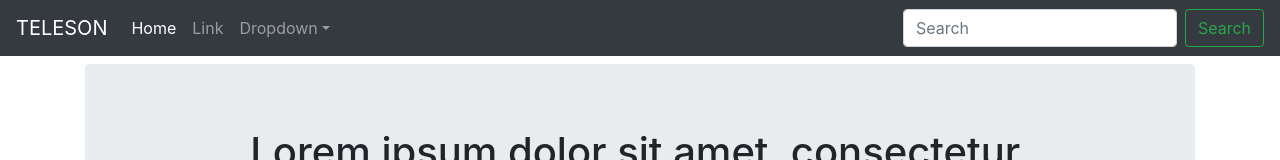
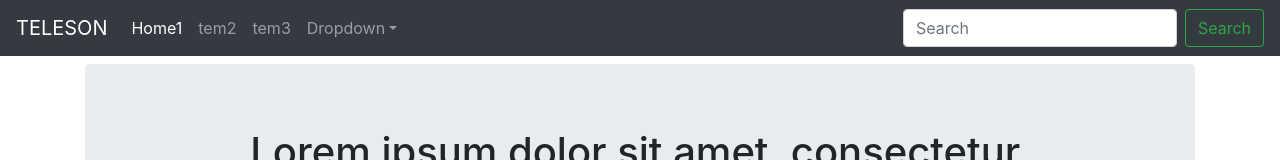
Before and after one commit to smartteleson/smartteleson, a plain HTML site: page index.html in a window 1280 px wide. Shown: the top 160 px of the page. Drawn offline with Linux system fonts and the light colour scheme.

Commit message:
Update index.html

```diff
--- a/index.html
+++ b/index.html
@@ -17,10 +17,13 @@
       <div class="collapse navbar-collapse" id="navbarSupportedContent">
         <ul class="navbar-nav mr-auto">
           <li class="nav-item active">
-            <a class="nav-link" href="#">Home <span class="sr-only">(current)</span></a>
+            <a class="nav-link" href="tem1.html">Home1 <span class="sr-only">(current)</span></a>
           </li>
           <li class="nav-item">
-            <a class="nav-link" href="#">Link</a>
+            <a class="nav-link" href="tem2.html">tem2</a>
+          </li>
+          <li class="nav-item">
+            <a class="nav-link" href="tem3.html">tem3</a>
           </li>
           <li class="nav-item dropdown">
             <a class="nav-link dropdown-toggle" href="#" id="navbarDropdown" role="button" data-toggle="dropdown" aria-haspopup="true" aria-expanded="false">Dropdown</a>
```
